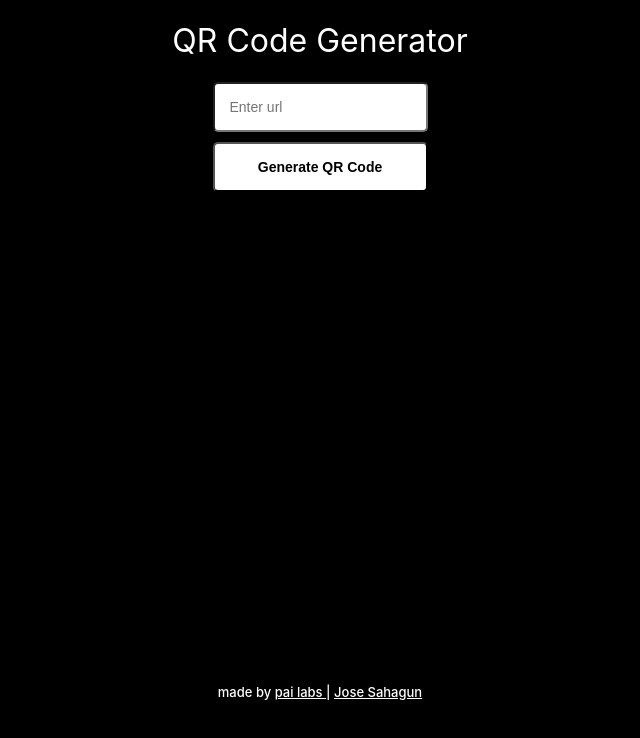
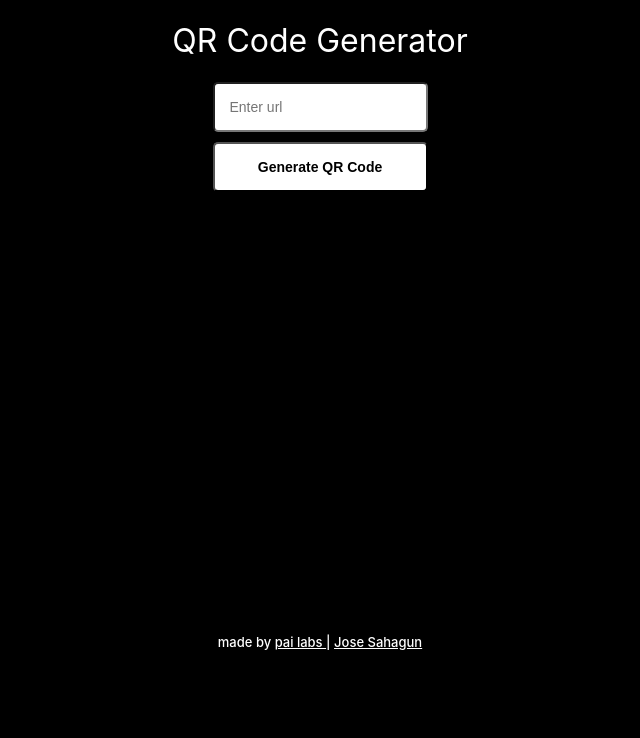
Before and after one commit to jsahagun91/qr-code-generator, a React (Create React App) app: page / in a window 1280 px wide. Shown: the top 738 px of the page, without its empty margins (320-960 px from the left). Built offline with nearby package versions, Linux system fonts and the light colour scheme.

Commit message:
favicon and update

```diff
--- a/src/App.css
+++ b/src/App.css
@@ -51,7 +51,7 @@ input {
   font-weight:500;
   font-size:13px;
   position:absolute;
-  bottom:100px;
+  bottom:150px;
   text-align:center;
   width:100%;
   left:0px;
```
Also changed, not shown: 1 other file (tests, documents, lock files or other folders).
